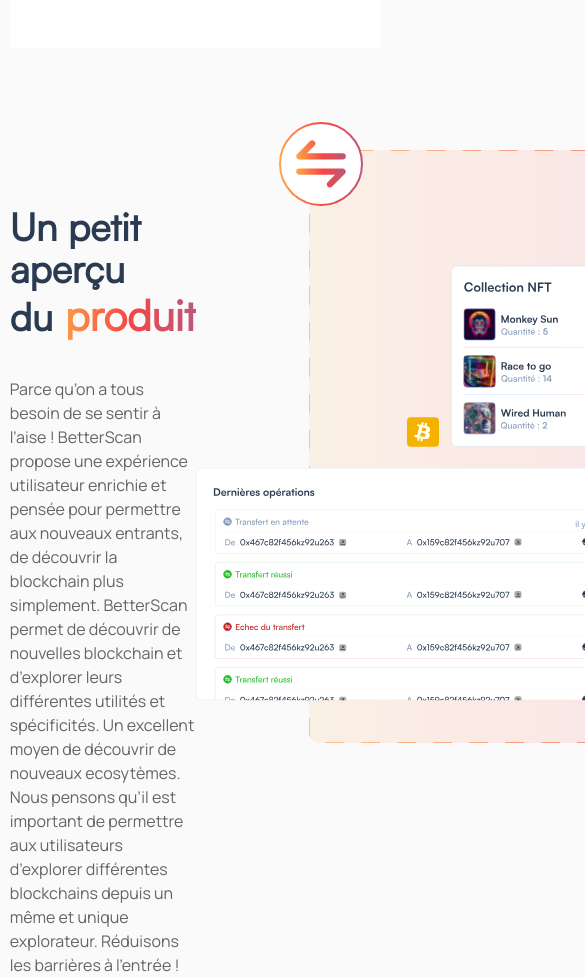
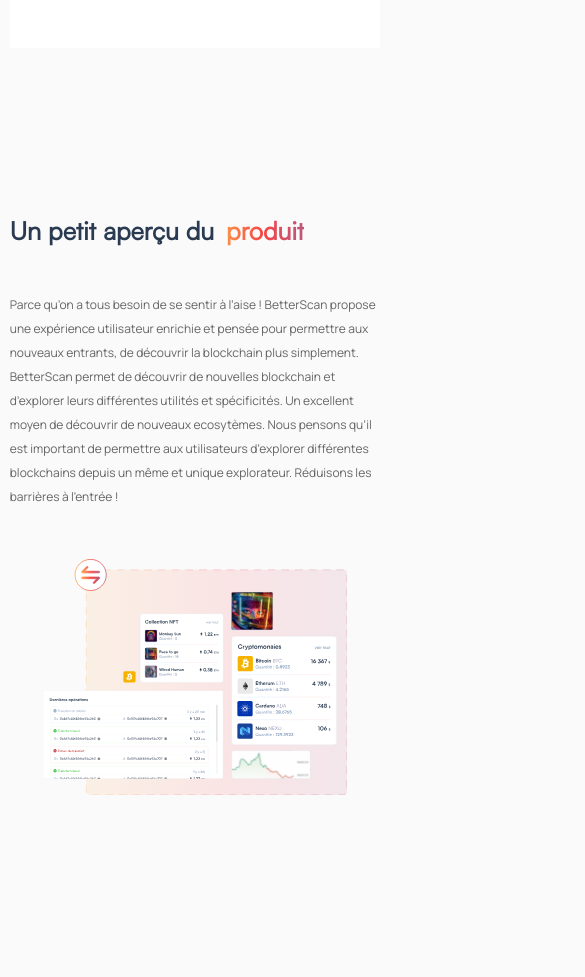
Before and after one commit to BetterScan/LandingPage, a React (Create React App) app: page / in a window 390 px wide. Shown: the part 2600-3577 px from the top of the page, 585 px wide, since content can reach past the window. Built offline with nearby package versions, Linux system fonts and the light colour scheme.

Commit message:
reponsive overview product

```diff
--- a/src/Component/FeaturesPresentation/FeaturesPresentation.tsx
+++ b/src/Component/FeaturesPresentation/FeaturesPresentation.tsx
@@ -84,7 +84,7 @@
             <img
               className="features-presentation-multichains-image"
               src={multiChainsImage}
-              alt="multi-chaines image"
+              alt="multi-chaines"
             />
           </div>
         </div>
--- a/src/Component/ProductOverview/ProductOverview.css
+++ b/src/Component/ProductOverview/ProductOverview.css
@@ -43,3 +43,56 @@
   max-width: 436px;
   margin-top: 37px;
 }
+@media (max-width: 1130px) {
+  .product-overview-container {
+    display: flex;
+    flex-direction: column;
+    align-items: center;
+  }
+  .product-overview-title-container,
+  .product-overview-title-container span {
+    font-size: 35px;
+  }
+  .product-overview-description-container {
+    font-size: 14px;
+  }
+  .product-overview-image-container {
+    margin-top: 20px;
+  }
+  .product-overview-image-container img {
+    width: calc(798px * 0.8);
+    /* height: calc(); */
+    /* 798 sur 621 */
+  }
+}
+@media (max-width: 730px) {
+  .product-overview-image-container img {
+    width: calc(798px * 0.6);
+    /* height: calc(); */
+    /* 798 sur 621 */
+  }
+}
+@media (max-width: 530px) {
+  .product-overview-title-container,
+  .product-overview-title-container span {
+    font-size: 25px;
+  }
+  .product-overview-image-container img {
+    width: calc(798px * 0.5);
+    /* height: calc(); */
+    /* 798 sur 621 */
+  }
+  .product-overview-description-container {
+    font-size: 12px;
+  }
+  .product-overview-image-container {
+    margin-top: 50px;
+  }
+}
+@media (max-width: 430px) {
+  .product-overview-image-container img {
+    width: calc(798px * 0.38);
+    /* height: calc(); */
+    /* 798 sur 621 */
+  }
+}
--- a/src/Component/ProductOverview/ProductOverview.tsx
+++ b/src/Component/ProductOverview/ProductOverview.tsx
@@ -20,7 +20,7 @@
           un même et unique explorateur. Réduisons les barrières à l’entrée !
         </div>
       </div>
-      <div className="">
+      <div className="product-overview-image-container">
         <img src={overviewProductImage} alt="betterscan overview product" />
       </div>
     </div>
```
Also changed, not shown: src/Component/Partners/Partners.tsx (+5 -11 lines).
